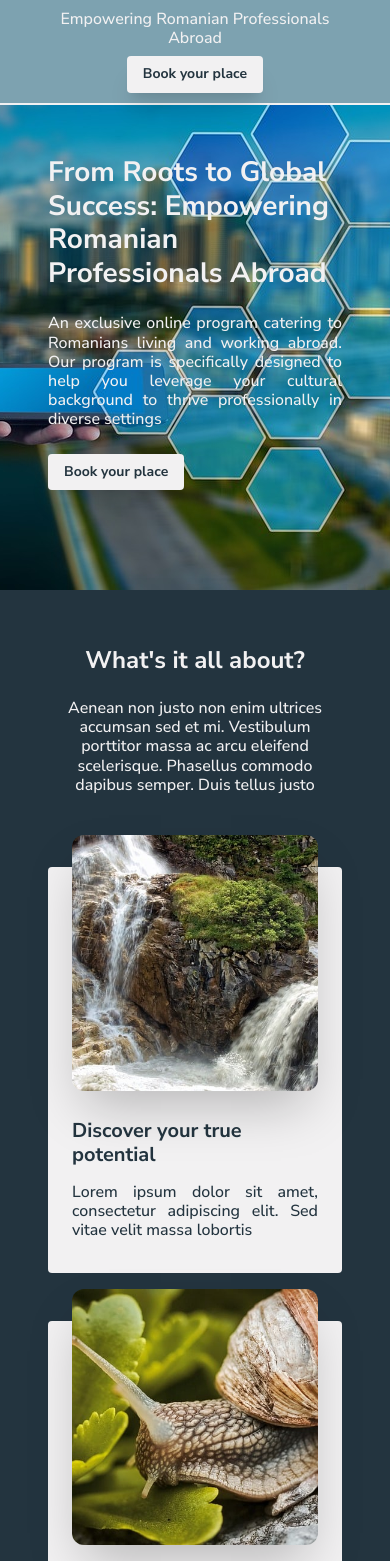
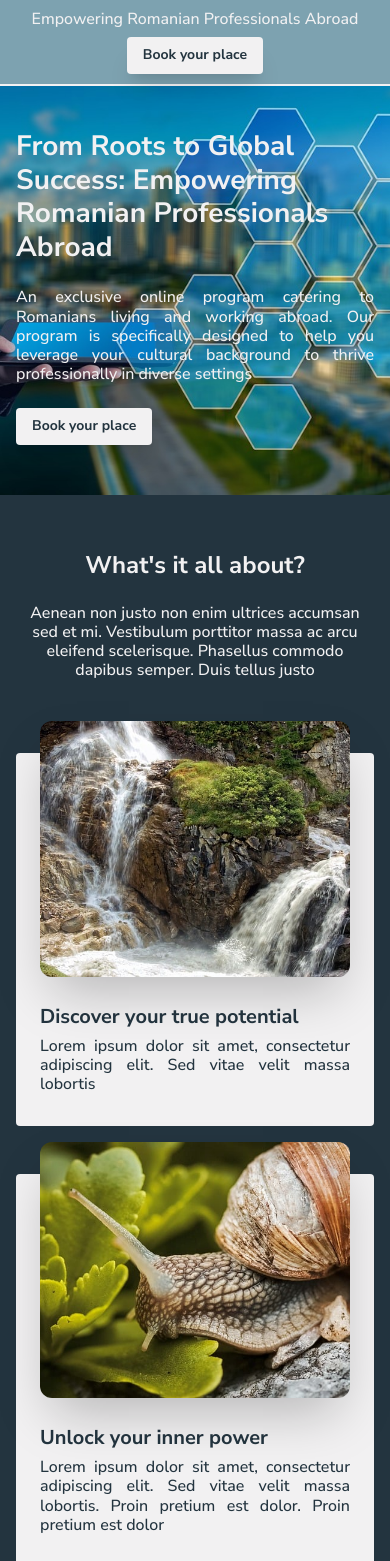
Before and after one commit to guritaalexandru/roots-to-global, a Next.js app: page / in a window 390 px wide. Shown: the top 1561 px of the page. Built offline with nearby package versions, Linux system fonts and the light colour scheme.

Commit message:
Mobile ready

```diff
--- a/app/globals.css
+++ b/app/globals.css
@@ -22,7 +22,7 @@
     @apply text-[36px] laptop:text-[28px] m-tablet:text-[24px] mb-6 font-bold;
   }
   h3 {
-    @apply text-[28px] laptop:text-[24px] m-tablet:text-[20px] mb-4 font-bold;
+    @apply text-[28px] laptop:text-[24px] m-tablet:text-[20px] mb-4 tablet:mb-2 font-bold;
   }
   p, span, label, ul {
     @apply text-[20px] laptop:text-[16px] font-medium;
@@ -52,7 +52,7 @@
   }
   /*Content container */
   .content-container {
-    @apply max-w-[1440px] w-full mx-auto px-2 desktop:px-14 laptop:px-12;
+    @apply max-w-[1440px] w-full mx-auto px-2 desktop:px-14 laptop:px-12 tablet:px-4;
   }
   .background-image {
     @apply absolute -z-10 w-full h-full;
--- a/js/components/Public/Layout/Announcement.jsx
+++ b/js/components/Public/Layout/Announcement.jsx
@@ -5,7 +5,7 @@ function Announcement(props) {
 	return (
 		<div
 			id={ 'AnnouncementSection' }
-			className={ 'h-14' }>
+			className={ 'h-14 tablet:h-20' }>
 			<div className={ 'bg-main text-light-shade border-b-2 fixed w-full z-50' }>
 				<div className={ 'content-container py-2.5 flex tablet:flex-wrap justify-between tablet:justify-center items-center' }>
 					<span className={ 'tablet:w-full tablet:mb-2 text-center' }>
--- a/js/components/Public/Sections/AboutSection_T2.jsx
+++ b/js/components/Public/Sections/AboutSection_T2.jsx
@@ -9,7 +9,7 @@ function AboutSection_T2(props) {
 					<h2 className={ 'text-center' }>
 						{ABOUT_CONTENT_T2.TITLE}
 					</h2>
-					<div className={ 'flex tablet:flex-wrap justify-center pt-6 space-x-12' }>
+					<div className={ 'flex tablet:flex-wrap justify-center pt-6 space-x-12 tablet:space-x-0 tablet:space-y-6' }>
 						{
 							ABOUT_CONTENT_T2.T2_CARDS.map((card, index) => {
 								return (
--- a/js/components/Public/Sections/BannerSection.jsx
+++ b/js/components/Public/Sections/BannerSection.jsx
@@ -16,7 +16,7 @@ function BannerSection(props) {
 					/>
 				</div>
 				<div className="content-container text-light-shade">
-					<div className={ 'flex flex-col py-[180px] laptop:py-[100px] w-[55%] m-tablet:w-[75%] tablet:w-full' }>
+					<div className={ 'flex flex-col py-[180px] laptop:py-[100px] tablet:py-[50px] w-[55%] m-tablet:w-[75%] tablet:w-full' }>
 						<h1 className="">
 							{BANNER_CONTENT.TITLE}
 						</h1>
--- a/js/components/Public/Sections/HostSection.jsx
+++ b/js/components/Public/Sections/HostSection.jsx
@@ -8,7 +8,7 @@ function HostSection(props) {
 			<div className={ 'bg-light-shade text-dark-shade' }>
 				<div className={ 'content-container py-10 flex m-tablet:flex-wrap m-tablet:justify-center' }>
 					<div className={ 'relative w-[45%] laptop:w-1/2 m-tablet:w-full m-tablet:max-w-[350px]' }>
-						<div className={ 'relative pr-32 pb-32 laptop:pr-16 laptop:pb-16 m-tablet:pr-0' }>
+						<div className={ 'relative pr-32 pb-32 laptop:pr-16 laptop:pb-16 m-tablet:px-6' }>
 							<Image
 								style={{ position: 'relative', width: '100%', height: '100%',}}
 								className={ 'object-contain rounded-tl-[8rem]' }
@@ -18,7 +18,7 @@ function HostSection(props) {
 								height={ 1200 }
 							/>
 						</div>
-						<div className={ 'absolute rounded bottom-12 right-12 laptop:bottom-8 laptop:right-8 m-tablet:bottom-6 m-tablet:-right-6 w-52 h-52 laptop:w-32 laptop:h-32 bg-main text-light-shade flex justify-center p-4 shadow-xl' }>
+						<div className={ 'absolute rounded bottom-12 right-12 laptop:bottom-8 laptop:right-8 m-tablet:bottom-6 m-tablet:-right-6 tablet:bottom-4 tablet:-right-1 w-52 h-52 laptop:w-32 laptop:h-32 bg-main text-light-shade flex justify-center p-4 shadow-xl' }>
 							<div className={ 'self-center h-fit text-center' }>
 								<span className={ 'block text-[50px] laptop:text-[40px] font-bold text-center' }>15</span>
 								<span className={ 'block' }>Years of experience</span>
```
